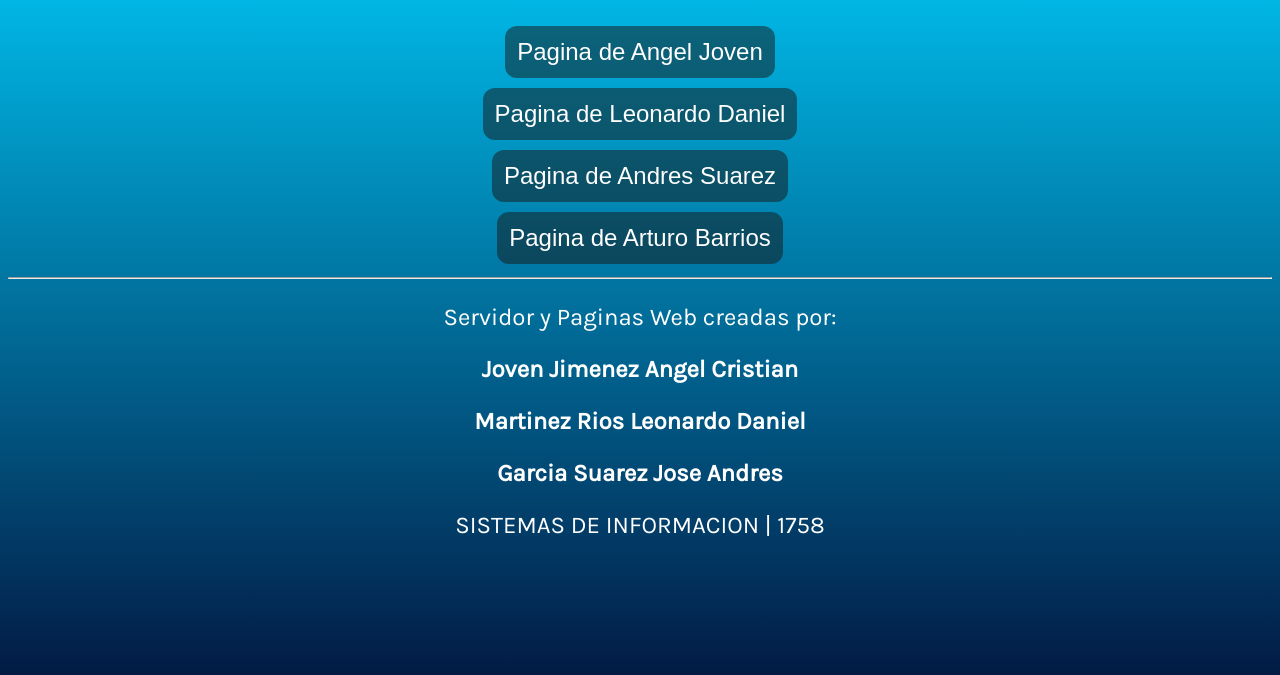
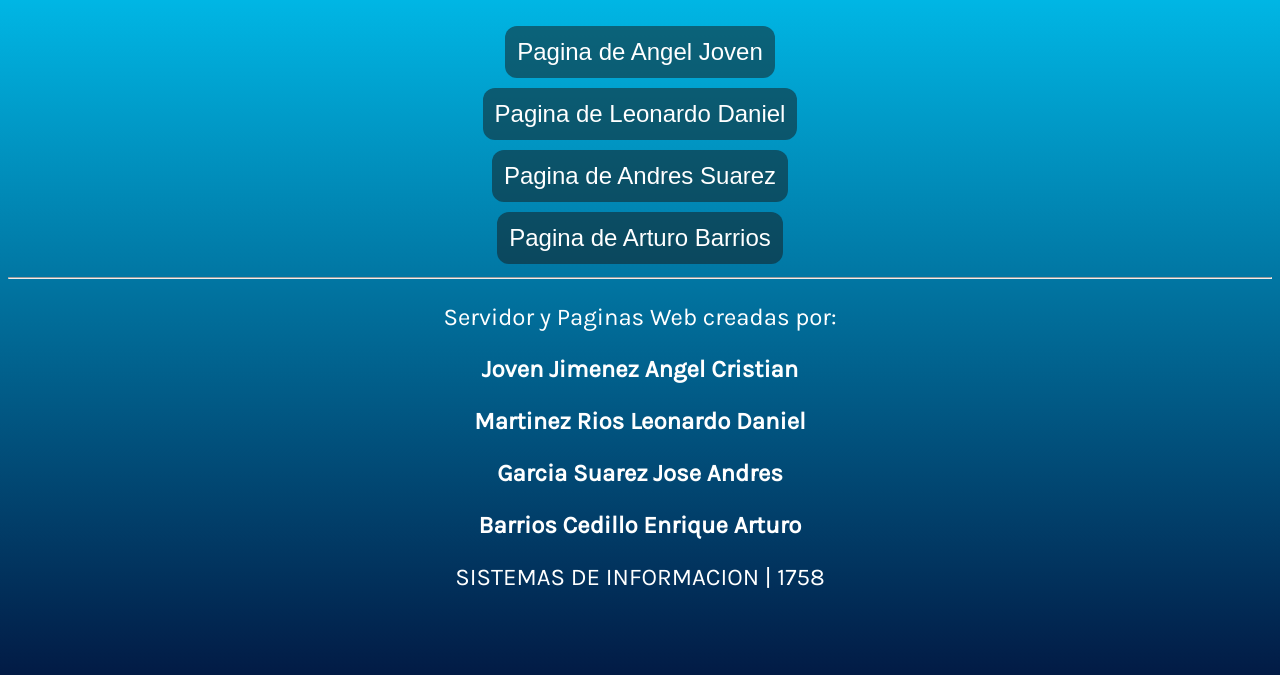
Before and after one commit to Angel-Joven/SDI_Servidor_EQUIPO, a plain HTML site: page index.html in a window 1280 px wide. Shown: the part 113-788 px from the top of the page. Drawn offline with Linux system fonts and the light colour scheme.

Commit message:
Añadido nombre en el footer

```diff
--- a/index.html
+++ b/index.html
@@ -27,6 +27,7 @@
                 <p><strong>Joven Jimenez Angel Cristian</strong></p>
                 <p><strong>Martinez Rios Leonardo Daniel</strong></p>
                 <p><strong>Garcia Suarez Jose Andres</strong></p>
+                <p><strong>Barrios Cedillo Enrique Arturo</strong></p>
         <p>SISTEMAS DE INFORMACION | 1758</p>
     </div>
 </section>
```
